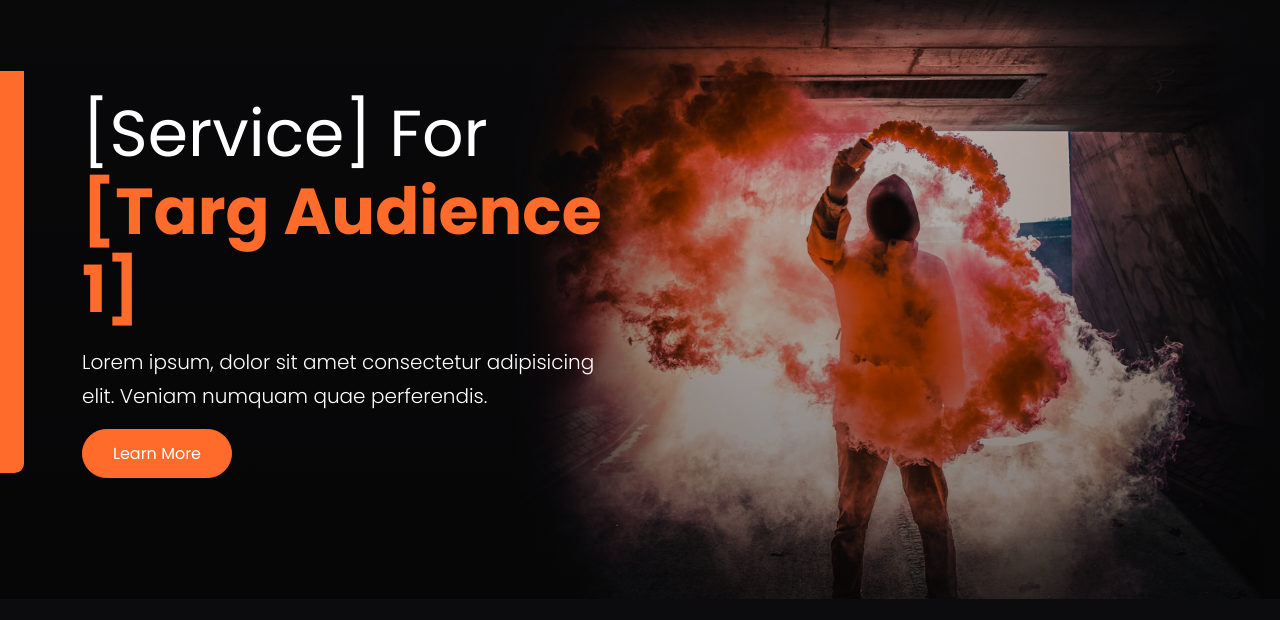
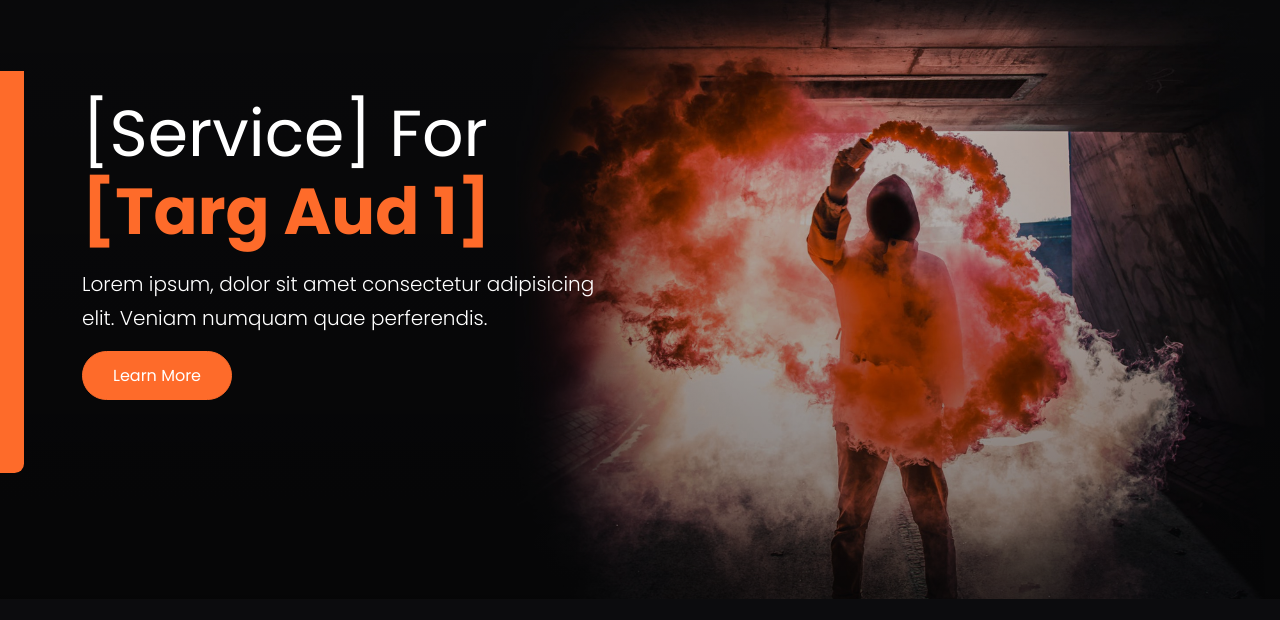
Before and after one commit to jakekravas/site-template-5-business, a website: page index.html in a window 1280 px wide. Shown: the part 77-697 px from the top of the page. Drawn offline with Linux system fonts and the light colour scheme.

Commit message:
slightly changed some text

```diff
--- a/index.html
+++ b/index.html
@@ -85,7 +85,7 @@
             <h1 class="xl-text mt-5">
               [Service] For
               <span class="text-primary fw-bold replace-me"
-                >[Targ Audience 1], [Targ Audience 2], [Targ Audience 3]</span
+                >[Targ Aud 1], [Targ Aud 2], [Targ Aud 3]</span
               >
             </h1>
             <p class="lead">
```
